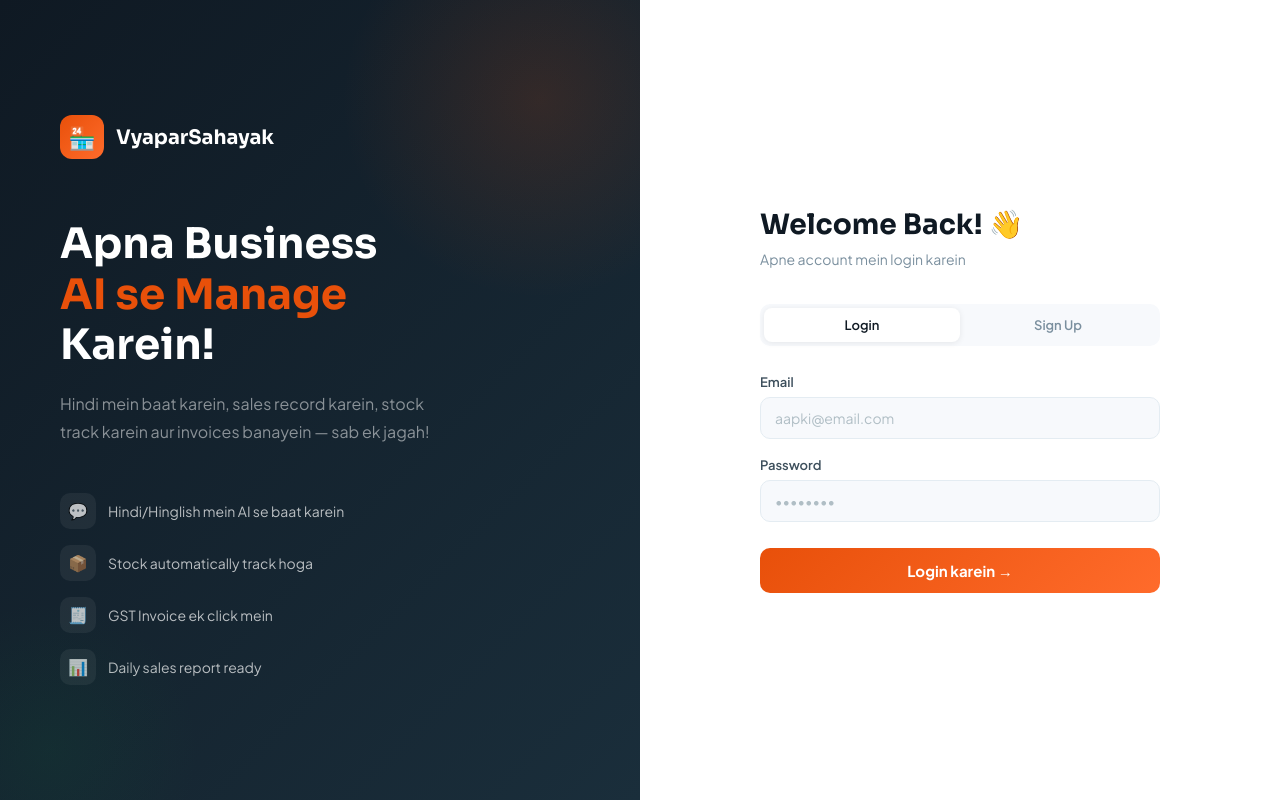
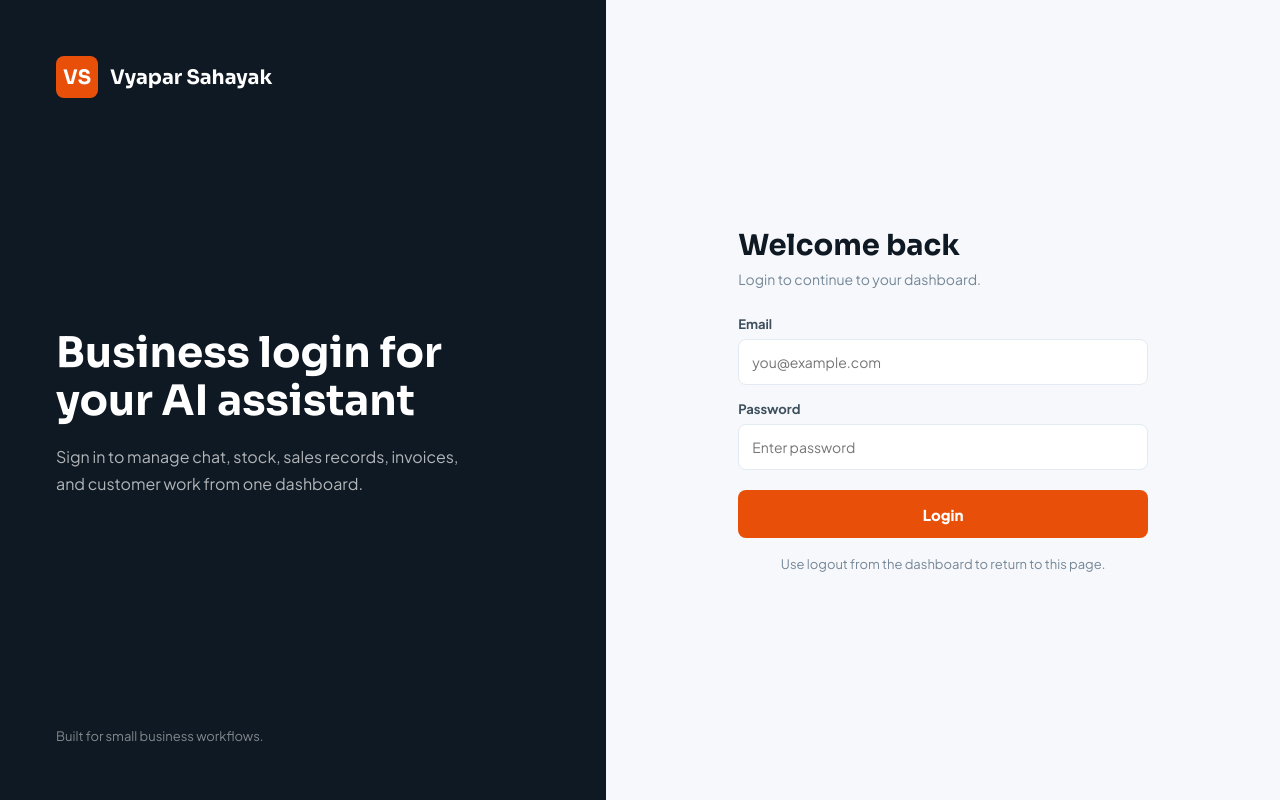
Before and after one commit to omkanojiya460-oss/VyaparSahayak, a Flask app: page /login in a window 1280 px wide. Run offline with Flask 3, Linux system fonts and the light colour scheme.

```diff
--- a/app.py
+++ b/app.py
@@ -1,22 +1,36 @@
 import os
-from flask import Flask, request, jsonify, render_template, session, redirect, url_for
+from flask import Flask, request, jsonify, render_template, session, redirect
 from functools import wraps
-from groq import Groq
 import requests
-from supabase import create_client
+
+try:
+    from dotenv import load_dotenv
+    load_dotenv()
+except ImportError:
+    pass
+
+try:
+    from groq import Groq
+except ImportError:
+    Groq = None
+
+try:
+    from supabase import create_client
+except ImportError:
+    create_client = None
 
 app = Flask(__name__)
 app.secret_key = os.environ.get("SECRET_KEY", "vyapar-secret-123")
 
-client = Groq(api_key=os.environ.get("GROQ_API_KEY"))
+GROQ_API_KEY = os.environ.get("GROQ_API_KEY")
+client = Groq(api_key=GROQ_API_KEY) if Groq and GROQ_API_KEY else None
 
 WATI_API_KEY = os.environ.get("WATI_API_KEY", "")
 WATI_API_URL = os.environ.get("WATI_API_URL", "")
 
-supabase = create_client(
-    os.environ.get("SUPABASE_URL"),
-    os.environ.get("SUPABASE_KEY")
-)
+SUPABASE_URL = os.environ.get("SUPABASE_URL")
+SUPABASE_KEY = os.environ.get("SUPABASE_KEY")
+supabase = create_client(SUPABASE_URL, SUPABASE_KEY) if create_client and SUPABASE_URL and SUPABASE_KEY else None
 
 SYSTEM_PROMPT = """Tu Vyapar Sahayak hai — Indian dukandars ka WhatsApp AI assistant.
 
@@ -49,6 +63,14 @@ def login_required(f):
             return redirect('/login')
         return f(*args, **kwargs)
     return decorated
+
+def auth_not_configured_response():
+    if supabase:
+        return None
+    return jsonify({
+        "success": False,
+        "error": "Supabase config missing. Set SUPABASE_URL and SUPABASE_KEY."
+    }), 500
 
 def save_transaction(phone, item, qty, price, type_, customer=""):
     total = float(qty) * float(price)
@@ -92,36 +114,30 @@ def login_page():
 
 @app.route("/auth/signup", methods=["POST"])
 def signup():
-    data = request.get_json()
-    email = data.get("email")
-    password = data.get("password")
-    name = data.get("name")
-    try:
-        res = supabase.auth.sign_up({"email": email, "password": password})
-        if res.user:
-            supabase.table("businesses").insert({
-                "phone": res.user.id,
-                "name": name
-            }).execute()
-            return jsonify({"success": True})
-        return jsonify({"success": False, "error": "Signup fail ho gaya!"})
-    except Exception as e:
-        return jsonify({"success": False, "error": str(e)})
+    return jsonify({"success": False, "error": "Signup is disabled."}), 403
 
 @app.route("/auth/login", methods=["POST"])
 def login():
-    data = request.get_json()
-    email = data.get("email")
-    password = data.get("password")
+    config_error = auth_not_configured_response()
+    if config_error:
+        return config_error
+
+    data = request.get_json(silent=True) or {}
+    email = (data.get("email") or "").strip().lower()
+    password = data.get("password") or ""
+
+    if not email or not password:
+        return jsonify({"success": False, "error": "Email and password are required."}), 400
+
     try:
         res = supabase.auth.sign_in_with_password({"email": email, "password": password})
         if res.user:
             session['user_id'] = res.user.id
             session['user_email'] = res.user.email
-            return jsonify({"success": True})
-        return jsonify({"success": False, "error": "Login fail ho gaya!"})
+            return jsonify({"success": True, "redirect": "/"})
+        return jsonify({"success": False, "error": "Login failed. Please try again."}), 401
     except Exception as e:
-        return jsonify({"success": False, "error": "Email ya password galat hai!"})
+        return jsonify({"success": False, "error": "Email or password is incorrect."}), 401
 
 @app.route("/auth/logout")
 def logout():
@@ -132,7 +148,12 @@ def logout():
 @app.route("/", methods=["GET"])
 @login_required
 def home():
-    return render_template("index.html")
+    return render_template("index.html", user_email=session.get("user_email", "User"))
+
+@app.route("/dashboard", methods=["GET"])
+@login_required
+def dashboard():
+    return redirect("/")
 
 @app.route("/chat", methods=["POST"])
 @login_required
@@ -140,6 +161,10 @@ def chat():
     data = request.get_json()
     user_message = data.get("message", "")
     user_id = session.get('user_id')
+
+    if not client:
+        return jsonify({"reply": "Groq API config missing. Set GROQ_API_KEY and install groq package."}), 500
+
     stock_context = ""
     txn_context = ""
     try:
@@ -176,6 +201,8 @@ def chat():
 def webhook():
     data = request.get_json()
     try:
+        if not client:
+            return jsonify({"status": "error", "error": "Groq API config missing"}), 500
         if data:
             text_field = data.get("text", "")
             if isinstance(text_field, dict):
--- a/requirements.txt
+++ b/requirements.txt
@@ -3,3 +3,4 @@ groq
 gunicorn
 requests
 supabase
+python-dotenv
--- a/templates/index.html
+++ b/templates/index.html
@@ -151,6 +151,8 @@ body {
   border-radius: var(--radius-sm);
   cursor: pointer;
   transition: background 0.15s;
+  color: inherit;
+  text-decoration: none;
 }
 
 .user-card:hover { background: rgba(255,255,255,0.06); }
@@ -578,6 +580,9 @@ body {
     <a class="nav-item" href="#">
       <span class="icon">⚙️</span> Settings
     </a>
+    <a class="nav-item" href="/auth/logout">
+      <span class="icon">↪</span> Logout
+    </a>
   </nav>
 
   <div class="sidebar-footer">
--- a/templates/login.html
+++ b/templates/login.html
@@ -3,427 +3,297 @@
 <head>
 <meta charset="UTF-8">
 <meta name="viewport" content="width=device-width, initial-scale=1.0">
-<title>Vyapar Sahayak — Login</title>
-<link href="https://fonts.googleapis.com/css2?family=Plus+Jakarta+Sans:wght@300;400;500;600;700;800&family=Sora:wght@400;600;700&display=swap" rel="stylesheet">
+<title>Vyapar Sahayak - Login</title>
+<link href="https://fonts.googleapis.com/css2?family=Plus+Jakarta+Sans:wght@400;500;600;700;800&family=Sora:wght@600;700&display=swap" rel="stylesheet">
 <style>
-* { margin: 0; padding: 0; box-sizing: border-box; }
+:root {
+  --ink: #0f1923;
+  --ink-soft: #3d4f5c;
+  --muted: #758797;
+  --line: #e3ebf2;
+  --surface: #f6f8fb;
+  --white: #ffffff;
+  --saffron: #e8500a;
+  --saffron-dark: #c94206;
+  --green: #0a7a3e;
+  --danger: #c92020;
+}
+
+* { box-sizing: border-box; margin: 0; padding: 0; }
 
 body {
-  font-family: 'Plus Jakarta Sans', sans-serif;
-  background: #0F1923;
   min-height: 100vh;
-  display: flex;
-  align-items: center;
-  justify-content: center;
+  font-family: "Plus Jakarta Sans", Arial, sans-serif;
+  background: var(--surface);
+  color: var(--ink);
 }
 
-.container {
+.page {
+  min-height: 100vh;
   display: grid;
-  grid-template-columns: 1fr 1fr;
-  min-height: 100vh;
-  width: 100%;
+  grid-template-columns: minmax(320px, 0.9fr) minmax(360px, 1fr);
 }
 
-.left {
-  background: linear-gradient(135deg, #0F1923 0%, #1A2E3B 100%);
+.panel {
+  background: var(--ink);
+  color: var(--white);
+  padding: 56px;
   display: flex;
   flex-direction: column;
-  justify-content: center;
-  padding: 60px;
-  position: relative;
-  overflow: hidden;
-}
-
-.left::before {
-  content: '';
-  position: absolute;
-  top: -100px; right: -100px;
-  width: 400px; height: 400px;
-  background: radial-gradient(circle, rgba(232,80,10,0.15) 0%, transparent 70%);
-}
-
-.left::after {
-  content: '';
-  position: absolute;
-  bottom: -100px; left: -100px;
-  width: 300px; height: 300px;
-  background: radial-gradient(circle, rgba(10,122,62,0.1) 0%, transparent 70%);
+  justify-content: space-between;
 }
 
 .brand {
   display: flex;
   align-items: center;
   gap: 12px;
-  margin-bottom: 60px;
+  font-family: "Sora", sans-serif;
+  font-weight: 700;
+  font-size: 20px;
 }
 
-.brand-icon {
-  width: 44px; height: 44px;
-  background: linear-gradient(135deg, #E8500A, #FF6B2B);
-  border-radius: 12px;
-  display: flex; align-items: center; justify-content: center;
-  font-size: 22px;
+.brand-mark {
+  width: 42px;
+  height: 42px;
+  border-radius: 8px;
+  background: var(--saffron);
+  display: grid;
+  place-items: center;
+  font-weight: 800;
 }
 
-.brand-name {
-  font-family: 'Sora', sans-serif;
-  font-size: 20px;
-  font-weight: 700;
-  color: white;
+.panel-copy {
+  max-width: 430px;
 }
 
-.hero-title {
-  font-family: 'Sora', sans-serif;
+.panel-copy h1 {
+  font-family: "Sora", sans-serif;
   font-size: 42px;
-  font-weight: 700;
-  color: white;
-  line-height: 1.2;
-  margin-bottom: 20px;
+  line-height: 1.15;
+  margin-bottom: 18px;
 }
 
-.hero-title span { color: #E8500A; }
-
-.hero-desc {
+.panel-copy p {
+  color: rgba(255,255,255,0.68);
   font-size: 16px;
-  color: rgba(255,255,255,0.5);
   line-height: 1.7;
-  margin-bottom: 48px;
-  max-width: 400px;
 }
 
-.features {
-  display: flex;
-  flex-direction: column;
-  gap: 16px;
+.panel-footer {
+  color: rgba(255,255,255,0.48);
+  font-size: 13px;
 }
 
-.feature {
-  display: flex;
-  align-items: center;
-  gap: 12px;
-  color: rgba(255,255,255,0.7);
-  font-size: 14px;
-}
-
-.feature-icon {
-  width: 36px; height: 36px;
-  background: rgba(255,255,255,0.06);
-  border-radius: 10px;
-  display: flex; align-items: center; justify-content: center;
-  font-size: 16px;
-  flex-shrink: 0;
-}
-
-.right {
-  background: white;
+.auth-wrap {
   display: flex;
   align-items: center;
   justify-content: center;
-  padding: 60px;
+  padding: 42px 22px;
 }
 
-.login-box {
+.auth-card {
   width: 100%;
-  max-width: 400px;
+  max-width: 410px;
 }
 
-.login-title {
-  font-family: 'Sora', sans-serif;
-  font-size: 28px;
-  font-weight: 700;
-  color: #0F1923;
+.auth-title {
+  font-family: "Sora", sans-serif;
+  font-size: 29px;
+  line-height: 1.2;
   margin-bottom: 8px;
 }
 
-.login-sub {
+.auth-subtitle {
+  color: var(--muted);
   font-size: 14px;
-  color: #7A8F9E;
-  margin-bottom: 36px;
-}
-
-.tabs {
-  display: flex;
-  background: #F7F9FC;
-  border-radius: 10px;
-  padding: 4px;
   margin-bottom: 28px;
 }
 
-.tab {
-  flex: 1;
-  padding: 9px;
-  border: none;
-  background: transparent;
+.message {
+  display: none;
+  padding: 11px 13px;
   border-radius: 8px;
-  font-family: inherit;
   font-size: 13px;
-  font-weight: 600;
-  color: #7A8F9E;
-  cursor: pointer;
-  transition: all 0.2s;
+  line-height: 1.45;
+  margin-bottom: 16px;
 }
 
-.tab.active {
-  background: white;
-  color: #0F1923;
-  box-shadow: 0 1px 6px rgba(0,0,0,0.08);
+.message.error {
+  display: block;
+  background: #fff0f0;
+  color: var(--danger);
+  border: 1px solid #ffd4d4;
 }
 
-.form-group { margin-bottom: 18px; }
+.message.success {
+  display: block;
+  background: #effaf4;
+  color: var(--green);
+  border: 1px solid #caecd8;
+}
 
-.form-label {
+.field {
+  margin-bottom: 16px;
+}
+
+.field label {
   display: block;
   font-size: 13px;
-  font-weight: 600;
-  color: #3D4F5C;
+  font-weight: 700;
+  color: var(--ink-soft);
   margin-bottom: 7px;
 }
 
-.form-input {
+.field input {
   width: 100%;
-  padding: 11px 14px;
-  border: 1.5px solid #E4ECF2;
-  border-radius: 10px;
-  font-family: inherit;
+  height: 46px;
+  border: 1.5px solid var(--line);
+  border-radius: 8px;
+  padding: 0 13px;
+  background: var(--white);
+  color: var(--ink);
+  font: inherit;
   font-size: 14px;
-  color: #0F1923;
-  background: #F7F9FC;
   outline: none;
-  transition: border-color 0.15s;
 }
 
-.form-input:focus {
-  border-color: #E8500A;
-  background: white;
+.field input:focus {
+  border-color: var(--saffron);
+  box-shadow: 0 0 0 3px rgba(232,80,10,0.12);
 }
 
-.form-input::placeholder { color: #B0BEC5; }
-
-.submit-btn {
+.submit {
   width: 100%;
-  padding: 13px;
-  background: linear-gradient(135deg, #E8500A, #FF6B2B);
-  color: white;
-  border: none;
-  border-radius: 10px;
-  font-family: inherit;
+  height: 48px;
+  border: 0;
+  border-radius: 8px;
+  background: var(--saffron);
+  color: var(--white);
+  font: inherit;
   font-size: 15px;
-  font-weight: 700;
+  font-weight: 800;
   cursor: pointer;
-  margin-top: 8px;
-  transition: opacity 0.15s, transform 0.15s;
+  margin-top: 4px;
 }
 
-.submit-btn:hover { opacity: 0.92; transform: translateY(-1px); }
-.submit-btn:active { transform: translateY(0); }
+.submit:hover { background: var(--saffron-dark); }
+.submit:disabled { opacity: 0.65; cursor: not-allowed; }
 
-.error-msg {
-  background: #FFECEC;
-  color: #D02020;
+.hint {
+  margin-top: 18px;
+  color: var(--muted);
   font-size: 13px;
-  padding: 10px 14px;
-  border-radius: 8px;
-  margin-bottom: 16px;
-  display: none;
+  text-align: center;
 }
 
-.success-msg {
-  background: #EDFAF4;
-  color: #0A7A3E;
-  font-size: 13px;
-  padding: 10px 14px;
-  border-radius: 8px;
-  margin-bottom: 16px;
-  display: none;
-}
-
-.divider {
-  text-align: center;
-  font-size: 12px;
-  color: #B0BEC5;
-  margin: 20px 0;
-  position: relative;
-}
-
-.divider::before, .divider::after {
-  content: '';
-  position: absolute;
-  top: 50%;
-  width: 42%;
-  height: 1px;
-  background: #E4ECF2;
-}
-
-.divider::before { left: 0; }
-.divider::after { right: 0; }
-
-@media (max-width: 768px) {
-  .container { grid-template-columns: 1fr; }
-  .left { display: none; }
-  .right { padding: 30px 20px; }
+@media (max-width: 820px) {
+  .page { grid-template-columns: 1fr; }
+  .panel { display: none; }
+  .auth-wrap { min-height: 100vh; }
 }
 </style>
 </head>
 <body>
+<main class="page">
+  <section class="panel" aria-label="Vyapar Sahayak">
+    <div class="brand">
+      <div class="brand-mark">VS</div>
+      <span>Vyapar Sahayak</span>
+    </div>
+    <div class="panel-copy">
+      <h1>Business login for your AI assistant</h1>
+      <p>Sign in to manage chat, stock, sales records, invoices, and customer work from one dashboard.</p>
+    </div>
+    <div class="panel-footer">Built for small business workflows.</div>
+  </section>
 
-<div class="container">
-  <!-- Left Side -->
-  <div class="left">
-    <div class="brand">
-      <div class="brand-icon">🏪</div>
-      <span class="brand-name">VyaparSahayak</span>
+  <section class="auth-wrap">
+    <div class="auth-card">
+      <h2 class="auth-title">Welcome back</h2>
+      <p class="auth-subtitle" id="auth-subtitle">Login to continue to your dashboard.</p>
+
+      <div id="message" class="message" role="alert"></div>
+
+      <form id="login-form" autocomplete="on">
+        <div class="field">
+          <label for="login-email">Email</label>
+          <input id="login-email" name="email" type="email" placeholder="you@example.com" required>
+        </div>
+        <div class="field">
+          <label for="login-password">Password</label>
+          <input id="login-password" name="password" type="password" placeholder="Enter password" required>
+        </div>
+        <button class="submit" type="submit">Login</button>
+      </form>
+
+      <p class="hint">Use logout from the dashboard to return to this page.</p>
     </div>
-
-    <h1 class="hero-title">
-      Apna Business<br>
-      <span>AI se Manage</span><br>
-      Karein!
-    </h1>
-
-    <p class="hero-desc">
-      Hindi mein baat karein, sales record karein, stock track karein aur invoices banayein — sab ek jagah!
-    </p>
-
-    <div class="features">
-      <div class="feature">
-        <div class="feature-icon">💬</div>
-        Hindi/Hinglish mein AI se baat karein
-      </div>
-      <div class="feature">
-        <div class="feature-icon">📦</div>
-        Stock automatically track hoga
-      </div>
-      <div class="feature">
-        <div class="feature-icon">🧾</div>
-        GST Invoice ek click mein
-      </div>
-      <div class="feature">
-        <div class="feature-icon">📊</div>
-        Daily sales report ready
-      </div>
-    </div>
-  </div>
-
-  <!-- Right Side -->
-  <div class="right">
-    <div class="login-box">
-      <h2 class="login-title">Welcome Back! 👋</h2>
-      <p class="login-sub">Apne account mein login karein</p>
-
-      <div class="tabs">
-        <button class="tab active" onclick="switchTab('login')">Login</button>
-        <button class="tab" onclick="switchTab('signup')">Sign Up</button>
-      </div>
-
-      <div id="error-msg" class="error-msg"></div>
-      <div id="success-msg" class="success-msg"></div>
-
-      <!-- Login Form -->
-      <div id="login-form">
-        <div class="form-group">
-          <label class="form-label">Email</label>
-          <input type="email" class="form-input" id="login-email" placeholder="aapki@email.com">
-        </div>
-        <div class="form-group">
-          <label class="form-label">Password</label>
-          <input type="password" class="form-input" id="login-password" placeholder="••••••••">
-        </div>
-        <button class="submit-btn" onclick="login()">Login karein →</button>
-      </div>
-
-      <!-- Signup Form -->
-      <div id="signup-form" style="display:none">
-        <div class="form-group">
-          <label class="form-label">Dukaan ka Naam</label>
-          <input type="text" class="form-input" id="signup-name" placeholder="Shree Ram Kirana Store">
-        </div>
-        <div class="form-group">
-          <label class="form-label">Email</label>
-          <input type="email" class="form-input" id="signup-email" placeholder="aapki@email.com">
-        </div>
-        <div class="form-group">
-          <label class="form-label">Password</label>
-          <input type="password" class="form-input" id="signup-password" placeholder="Min 6 characters">
-        </div>
-        <button class="submit-btn" onclick="signup()">Account Banayein →</button>
-      </div>
-    </div>
-  </div>
-</div>
+  </section>
+</main>
 
 <script>
-const SUPABASE_URL = '{{supabase_url}}';
-const SUPABASE_KEY = '{{supabase_key}}';
+const loginForm = document.getElementById("login-form");
+const message = document.getElementById("message");
 
-function switchTab(tab) {
-  document.querySelectorAll('.tab').forEach(t => t.classList.remove('active'));
-  event.target.classList.add('active');
-  document.getElementById('login-form').style.display = tab === 'login' ? 'block' : 'none';
-  document.getElementById('signup-form').style.display = tab === 'signup' ? 'block' : 'none';
-  hideMessages();
+function showMessage(type, text) {
+  message.className = `message ${type}`;
+  message.textContent = text;
 }
 
-function showError(msg) {
-  const el = document.getElementById('error-msg');
-  el.textContent = msg;
-  el.style.display = 'block';
-  document.getElementById('success-msg').style.display = 'none';
+function hideMessage() {
+  message.className = "message";
+  message.textContent = "";
 }
 
-function showSuccess(msg) {
-  const el = document.getElementById('success-msg');
-  el.textContent = msg;
-  el.style.display = 'block';
-  document.getElementById('error-msg').style.display = 'none';
+function setLoading(form, isLoading, label) {
+  const button = form.querySelector(".submit");
+  button.disabled = isLoading;
+  button.textContent = isLoading ? "Please wait..." : label;
 }
 
-function hideMessages() {
-  document.getElementById('error-msg').style.display = 'none';
-  document.getElementById('success-msg').style.display = 'none';
+async function postJson(url, payload) {
+  const response = await fetch(url, {
+    method: "POST",
+    headers: { "Content-Type": "application/json" },
+    body: JSON.stringify(payload)
+  });
+
+  let data = {};
+  try {
+    data = await response.json();
+  } catch (error) {
+    throw new Error("Server returned an invalid response.");
+  }
+
+  if (!response.ok || !data.success) {
+    throw new Error(data.error || "Request failed. Please try again.");
+  }
+
+  return data;
 }
 
-async function login() {
-  const email = document.getElementById('login-email').value;
-  const password = document.getElementById('login-password').value;
+loginForm.addEventListener("submit", async event => {
+  event.preventDefault();
+  hideMessage();
 
-  if (!email || !password) { showError('Email aur password daalen!'); return; }
+  const email = document.getElementById("login-email").value.trim();
+  const password = document.getElementById("login-password").value;
 
-  const res = await fetch('/auth/login', {
-    method: 'POST',
-    headers: {'Content-Type': 'application/json'},
-    body: JSON.stringify({email, password})
-  });
+  if (!email || !password) {
+    showMessage("error", "Email and password are required.");
+    return;
+  }
 
-  const data = await res.json();
-  if (data.success) {
-    window.location.href = '/dashboard';
-  } else {
-    showError(data.error || 'Login fail ho gaya!');
+  setLoading(loginForm, true, "Login");
+  try {
+    const data = await postJson("/auth/login", { email, password });
+    window.location.href = data.redirect || "/";
+  } catch (error) {
+    showMessage("error", error.message);
+  } finally {
+    setLoading(loginForm, false, "Login");
   }
-}
-
-async function signup() {
-  const name = document.getElementById('signup-name').value;
-  const email = document.getElementById('signup-email').value;
-  const password = document.getElementById('signup-password').value;
-
-  if (!name || !email || !password) { showError('Sab fields bharein!'); return; }
-  if (password.length < 6) { showError('Password kam se kam 6 characters ka hona chahiye!'); return; }
-
-  const res = await fetch('/auth/signup', {
-    method: 'POST',
-    headers: {'Content-Type': 'application/json'},
-    body: JSON.stringify({name, email, password})
-  });
-
-  const data = await res.json();
-  if (data.success) {
-    showSuccess('Account ban gaya! Ab login karein.');
-    switchTab('login');
-  } else {
-    showError(data.error || 'Signup fail ho gaya!');
-  }
-}
+});
 </script>
 </body>
 </html>
```
